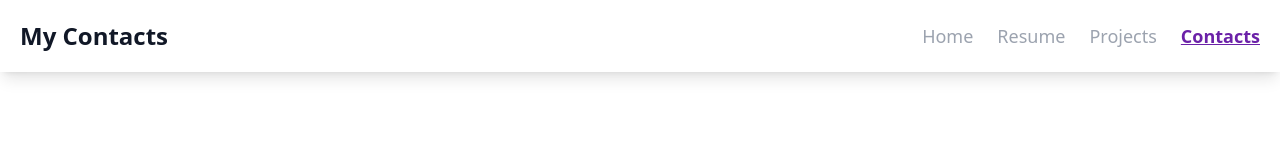
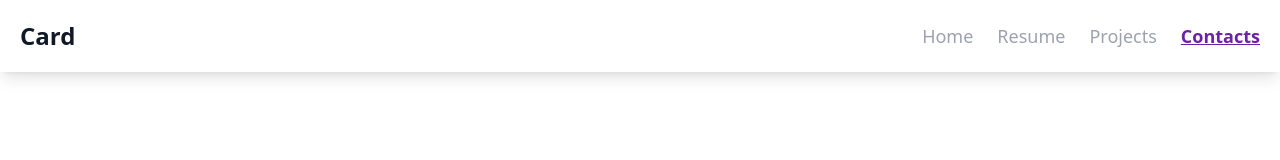
Before and after one commit to ChefToan/MySite, a React (Vite) app: page /card in a window 1280 px wide. Shown: the top 160 px of the page. Built offline with nearby package versions, Linux system fonts and the light colour scheme.

Commit message:
Updated animations

```diff
--- a/src/components/ContactCard.tsx
+++ b/src/components/ContactCard.tsx
@@ -1,6 +1,6 @@
-// ContactCard.tsx
+// ./components/ContactCard.tsx
 import { useTheme } from "../context/ThemeContext.tsx";
-import HeaderNavBar from "./HeaderNavBar.tsx";
+// import HeaderNavBar from "./HeaderNavBar.tsx";
 
 const ContactCard = () => {
     const { darkMode, toggleTheme } = useTheme();
@@ -11,17 +11,17 @@ const ContactCard = () => {
             {/* Main Wrapper */}
             <div className="flex flex-col w-full min-h-screen">
 
-                {/* Header + Navigation Bar */}
-                <div
-                    className="flex flex-col md:flex-row items-center justify-between w-full p-5 bg-white dark:bg-gray-800 shadow-lg">
-                    {/* Header (My Contacts) */}
-                    <h1 className="text-2xl font-extrabold text-gray-900 dark:text-gray-50 text-center md:text-left">
-                        My Contacts
-                    </h1>
+                {/*/!* Header + Navigation Bar *!/*/}
+                {/*<div*/}
+                {/*    className="flex flex-col md:flex-row items-center justify-between w-full p-5 bg-white dark:bg-gray-800 shadow-lg">*/}
+                {/*    /!* Header (My Contacts) *!/*/}
+                {/*    <h1 className="text-2xl font-extrabold text-gray-900 dark:text-gray-50 text-center md:text-left">*/}
+                {/*        My Contacts*/}
+                {/*    </h1>*/}
 
-                    <HeaderNavBar />
+                {/*    <HeaderNavBar />*/}
 
-                </div>
+                {/*</div>*/}
 
                 {/* Page Content */}
                 <div className="flex items-center justify-center min-h-screen">
--- a/src/components/HeaderNavBar.tsx
+++ b/src/components/HeaderNavBar.tsx
@@ -1,3 +1,4 @@
+// ./components/HeaderNavBar.tsx
 import { NavLink } from 'react-router-dom';
 import { motion } from 'framer-motion';
 
--- a/src/components/HomePage.tsx
+++ b/src/components/HomePage.tsx
@@ -1,4 +1,4 @@
-// HomePage.tsx
+// ./components/HomePage.tsx
 import { useTheme } from '../context/ThemeContext';
 import { Link } from 'react-router-dom';
 import { motion } from 'framer-motion';
--- a/src/components/NotFoundPage.tsx
+++ b/src/components/NotFoundPage.tsx
@@ -1,3 +1,4 @@
+// ./components/NotFoundPage.tsx
 import { useEffect } from "react";
 import { gsap } from "gsap";
 import { useNavigate } from "react-router-dom";
--- a/src/components/Projects.tsx
+++ b/src/components/Projects.tsx
@@ -1,6 +1,6 @@
-// Projects.tsx
+// ./components/Projects.tsx
 import { useTheme } from '../context/ThemeContext.tsx';
-import HeaderNavBar from './HeaderNavBar.tsx';
+// import HeaderNavBar from './HeaderNavBar.tsx';
 
 const Projects = () => {
     const { darkMode, toggleTheme } = useTheme();
@@ -11,15 +11,15 @@ const Projects = () => {
             {/* Main Wrapper */}
             <div className="flex flex-col w-full min-h-screen">
 
-                {/* Header + Navigation Bar */}
-                <div className="flex flex-col md:flex-row items-center justify-between w-full p-5 bg-white dark:bg-gray-800 shadow-lg">
-                    {/* Header (My Projects) */}
-                    <h1 className="text-2xl font-extrabold text-gray-900 dark:text-gray-50 text-center md:text-left">
-                        My Projects
-                    </h1>
+                {/*/!* Header + Navigation Bar *!/*/}
+                {/*<div className="flex flex-col md:flex-row items-center justify-between w-full p-5 bg-white dark:bg-gray-800 shadow-lg">*/}
+                {/*    /!* Header (My Projects) *!/*/}
+                {/*    <h1 className="text-2xl font-extrabold text-gray-900 dark:text-gray-50 text-center md:text-left">*/}
+                {/*        My Projects*/}
+                {/*    </h1>*/}
 
-                    <HeaderNavBar />
-                </div>
+                {/*    <HeaderNavBar />*/}
+                {/*</div>*/}
 
                 {/* Page Content */}
                 <div className="flex items-center justify-center min-h-screen">
--- a/src/components/Resume.tsx
+++ b/src/components/Resume.tsx
@@ -1,6 +1,6 @@
-// Resume.tsx
+// ./components/Resume.tsx
 import { useTheme } from '../context/ThemeContext.tsx';
-import HeaderNavBar from "./HeaderNavBar.tsx";
+// import HeaderNavBar from "./HeaderNavBar.tsx";
 
 const Resume = () => {
     const { darkMode, toggleTheme } = useTheme();
@@ -12,14 +12,14 @@ const Resume = () => {
             <div className="flex flex-col w-full min-h-screen">
 
                 {/* Header + Navigation Bar */}
-                <div className="flex flex-col md:flex-row items-center justify-between w-full p-5 bg-white dark:bg-gray-800 shadow-lg">
-                    {/* Header (My Resume) */}
-                    <h1 className="text-2xl font-extrabold text-gray-900 dark:text-gray-50 text-center md:text-left">
-                        My Resume
-                    </h1>
+                {/*<div className="flex flex-col md:flex-row items-center justify-between w-full p-5 bg-white dark:bg-gray-800 shadow-lg">*/}
+                {/*    /!* Header (My Resume) *!/*/}
+                {/*    <h1 className="text-2xl font-extrabold text-gray-900 dark:text-gray-50 text-center md:text-left">*/}
+                {/*        My Resume*/}
+                {/*    </h1>*/}
 
-                    <HeaderNavBar />
-                </div>
+                {/*    <HeaderNavBar />*/}
+                {/*</div>*/}
 
                 {/* Content Wrapper (iframe PDF) */}
                 <div className="flex flex-col items-center justify-center w-full flex-1 p-4 md:px-16 lg:px-24">
--- a/src/components/Transition.tsx
+++ b/src/components/Transition.tsx
@@ -1,46 +1,70 @@
 // src/components/Transition.tsx
-import { ReactNode } from 'react';
+import { ReactNode, useEffect, useState } from 'react';
 import { motion } from 'framer-motion';
 import { useLocation } from 'react-router-dom';
-
-const pageVariants = {
-    initial: {
-        opacity: 0,
-        x: 20
-    },
-    animate: {
-        opacity: 1,
-        x: 0
-    },
-    exit: {
-        opacity: 0,
-        x: -20
-    }
-};
-
-const pageTransition = {
-    type: "tween",
-    ease: "easeInOut",
-    duration: 0.3
-};
 
 const TransitionComponent = ({ children }: { children: ReactNode }) => {
     const location = useLocation();
     const isHomePage = location.pathname === '/';
+    const [isInitialRender, setIsInitialRender] = useState(true);
 
-    // Don't apply transition animation for HomePage
-    if (isHomePage) {
-        return <>{children}</>;
-    }
+    // Reset initial render state on page refresh
+    useEffect(() => {
+        setIsInitialRender(true);
+        return () => setIsInitialRender(false);
+    }, []);
+
+    // HomePage variants with left exit
+    const homePageVariants = {
+        initial: {
+            opacity: 0,
+            x: '-100%',
+        },
+        animate: {
+            opacity: 1,
+            x: 0,
+        },
+        exit: {
+            opacity: 0,
+            x: '-100%', // Exit to the left
+        },
+    };
+
+    // Other pages variants
+    const pageVariants = {
+        initial: {
+            opacity: 0,
+            x: '100%',
+        },
+        animate: {
+            opacity: 1,
+            x: 0,
+        },
+        exit: {
+            opacity: 0,
+            x: '-100%',
+        },
+    };
+
+    const transition = {
+        type: "tween",
+        duration: 0.4,
+        ease: [0.25, 0.1, 0.25, 1],
+    };
 
     return (
         <motion.div
-            initial="initial"
+            initial={isInitialRender ? "initial" : false}
             animate="animate"
             exit="exit"
-            variants={pageVariants}
-            transition={pageTransition}
-            className="w-full h-full"
+            variants={isHomePage ? homePageVariants : pageVariants}
+            transition={transition}
+            className="w-full min-h-screen absolute"
+            style={{
+                position: 'absolute',
+                width: '100%',
+                height: '100%'
+            }}
         >
             {children}
         </motion.div>
--- a/src/router/Router.tsx
+++ b/src/router/Router.tsx
@@ -1,7 +1,9 @@
 // src/router/Router.tsx
 import { Routes, Route, useLocation } from 'react-router-dom';
+// import { Routes, Route, useLocation, Navigate } from 'react-router-dom';
 import { AnimatePresence } from 'framer-motion';
 import TransitionComponent from '../components/Transition';
+import Layout from '../components/Layout';
 import HomePage from '../components/HomePage';
 import Resume from '../components/Resume';
 import Project from '../components/Projects';
@@ -12,43 +14,57 @@ const Router = () => {
     const location = useLocation();
 
     return (
-        <AnimatePresence mode="wait">
+        <AnimatePresence mode="wait" initial={false}>
             <Routes location={location} key={location.pathname}>
                 <Route
                     path="/"
                     element={
+                        <Layout showHeader={false}>
                             <TransitionComponent>
                                 <HomePage />
                             </TransitionComponent>
+                        </Layout>
                     }
                 />
                 <Route
                     path="/resume"
                     element={
+                        <Layout>
                             <TransitionComponent>
                                 <Resume />
                             </TransitionComponent>
+                        </Layout>
                     }
                 />
                 <Route
                     path="/projects"
                     element={
+                        <Layout>
                             <TransitionComponent>
                                 <Project />
                             </TransitionComponent>
+                        </Layout>
                     }
                 />
                 <Route
                     path="/card"
                     element={
+                        <Layout>
                             <TransitionComponent>
                                 <ContactCard />
                             </TransitionComponent>
+                        </Layout>
                     }
                 />
                 <Route
                     path="*"
-                    element={<NotFoundPage />}
+                    element={
+                        <Layout>
+                            <TransitionComponent>
+                                <NotFoundPage />
+                            </TransitionComponent>
+                        </Layout>
+                    }
                 />
             </Routes>
         </AnimatePresence>
```
Lines whose indentation alone changed are shown as unchanged.
